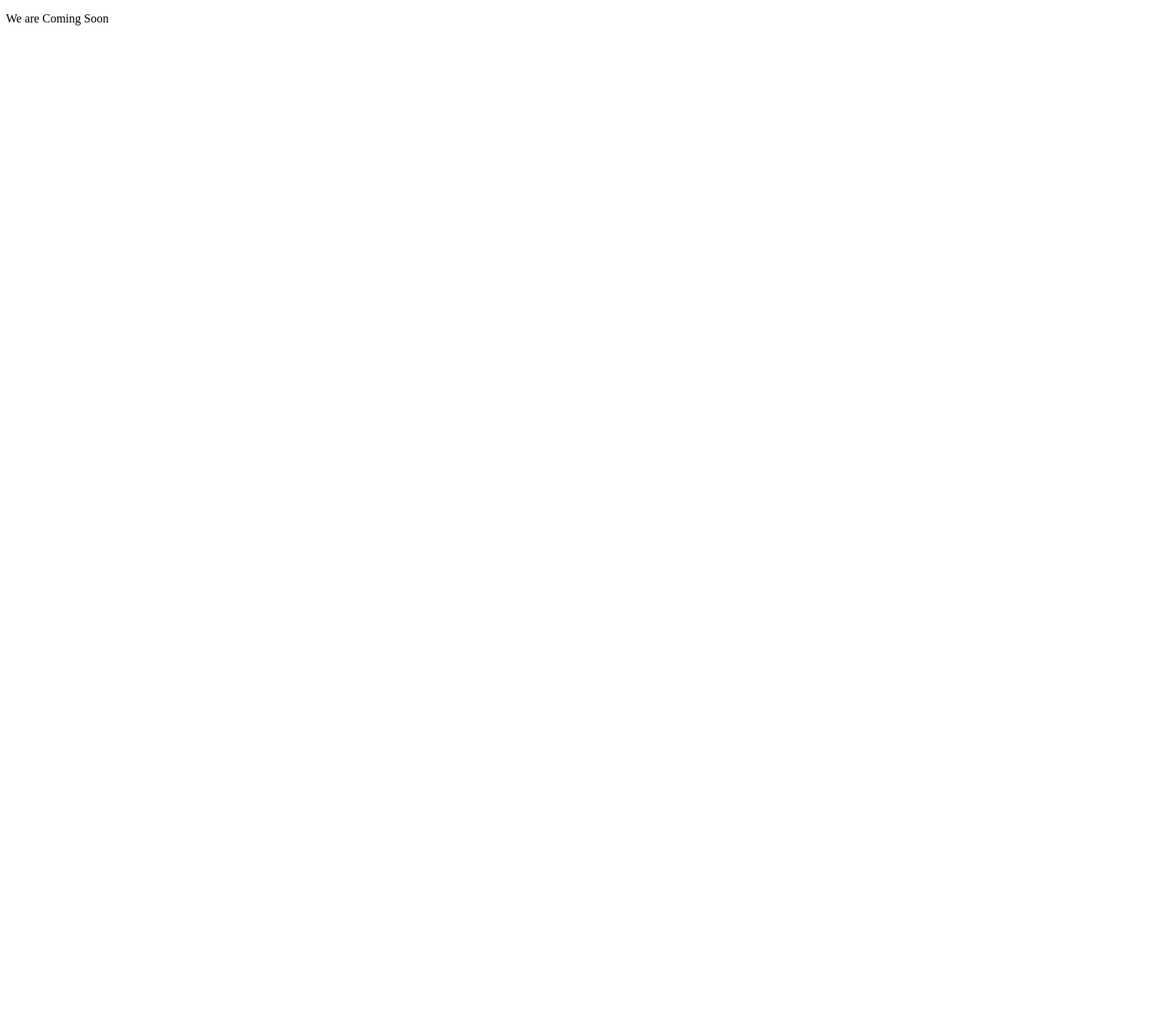
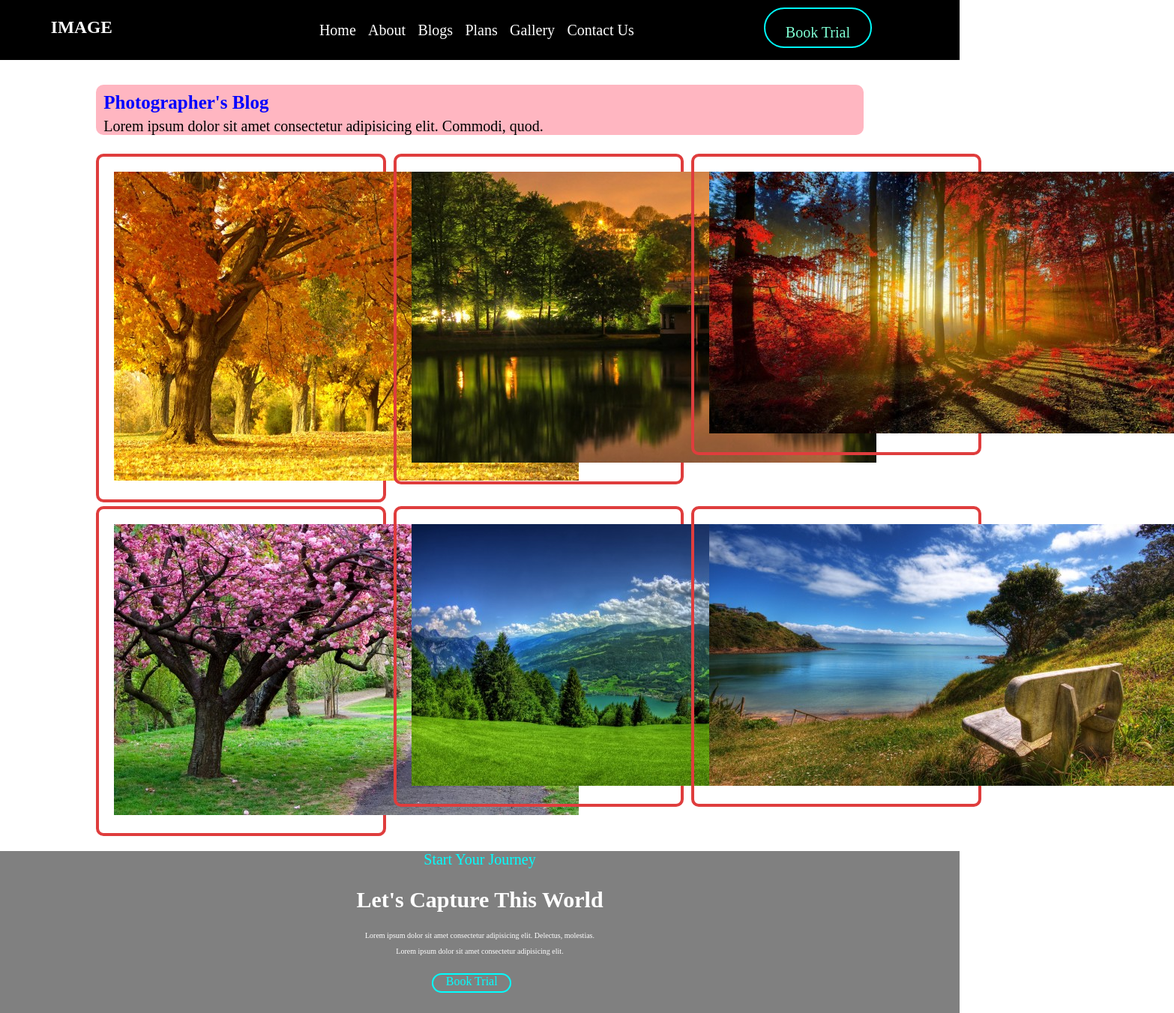
Before and after one commit to kushagra0207/GLA_Web_Exam, a plain HTML site: page index.html in a window 1280 px wide. Shown: the whole page at 75% size, 1566 px wide, since content can reach past the window. Before the commit the page ends 800 px from the top, so only its background shows below. Drawn offline with Linux system fonts and the light colour scheme.

Commit message:
some code contribution on the code

```diff
--- a/Kushagra.css
+++ b/Kushagra.css
@@ -0,0 +1,162 @@
+body{
+    margin: 0;
+    padding: 0;
+
+}
+.head{
+
+    width:100%;
+    height: 10vh;
+    background-color: black;
+    color: white;
+    display: flex;
+    font-size: 20px;
+    /* font-family: https://fonts.googleapis.com/css2?family=Poppins:wght@100;300;400;500;600&display=swap; */
+}
+.main1{
+    width: 20%;
+    align-items: center;
+    text-align: center;
+}
+.main2{
+    width: 50%;
+    align-items: center;
+
+    display: flex;
+    margin-left: 15%;
+
+}
+.nav-item{
+
+    margin-left: 3%;
+}
+.main3{
+    width: 30%;
+    align-items: center;
+
+}
+.book{
+    margin-left: 20%;
+    margin-top: 3%;
+    color: aquamarine;
+    width: 140px;
+    height: 50px;
+    border: 2px solid cyan;
+    border-radius: 30px;
+    text-align: center;
+    /* align-items: center; */
+}
+.cenr{
+    margin-top: 20px;
+}
+.a1{
+    /* font-size: 10px; */
+    /* margin-top: 20px; */
+    color: aqua;
+    font-size: 20px;
+}
+.a2{
+    color: white;
+    font-size: 10px;
+}
+.ah{
+    font-size: 30px;
+    color:white;
+}
+.nav-item:hover{
+    color: aqua;
+}
+.book:hover{
+    background-color: white;
+    color: black;
+}
+.center{
+    margin-left: 10%;
+    margin-right: 10%;
+}
+.first{
+
+    height: 8%;
+    border-radius: 10px;
+    background-color: lightpink;
+    font-size: 20px;
+}
+h4{
+    font-size: 25px;
+    padding-left: 1%;
+    padding-top: 1%;
+    padding-bottom: 0.5%;
+    color: blue;
+    margin-bottom: 0;
+}
+.ab{
+    margin-top: 0;
+    padding-left: 1%;
+}
+.image1{
+    display: flex;
+    /* grid-row: inherit; */
+}
+.image2{
+    display: flex;
+}
+.im{
+    border: 4px solid rgb(223, 61, 61);
+    border-radius: 10px;
+    padding: 2%;
+    width: 33%;
+    height: 20%;
+    margin-right: 10px;
+    margin-top: 5px;
+}
+.center1{
+    width: 100%;
+    height: 27vh;
+    background-color: gray;
+    text-align: center;
+    /* align-items: center; */
+}
+.cenr{
+    margin-top: 20px;
+}
+.a1{
+    /* font-size: 10px; */
+    /* margin-top: 20px; */
+    color: aqua;
+    font-size: 20px;
+}
+.a2{
+    color: white;
+    font-size: 10px;
+}
+.ah{
+    font-size: 30px;
+    color:white;
+}
+.book1{
+    margin-left: 45vw;
+    margin-top: 3vh;
+    width: 8%;
+    height: 10%;
+    color: aqua;
+    border: 2px solid aqua;
+    border-radius: 20px;
+    text-align: center;
+}
+.main1{
+    width: 20%;
+    align-items: center;
+    text-align: center;
+}
+.main2{
+    width: 50%;
+    align-items: center;
+
+    display: flex;
+    margin-left: 15%;
+
+}
+.nav-item{
+
+    margin-left: 3%;
+}
--- a/index.html
+++ b/index.html
@@ -1,13 +1,71 @@
 <!DOCTYPE html>
 <html lang="en">
 <head>
+    <link rel="stylesheet" href="./Kushagra.css">
     <meta charset="UTF-8">
     <meta http-equiv="X-UA-Compatible" content="IE=edge">
     <meta name="viewport" content="width=device-width, initial-scale=1.0">
+
     <title>Gla Website Exam</title>
 </head>
 <body>
-    <p> We are Coming Soon</p>
+    <div class="head">
+        <div class="main1">
+            <h3>IMAGE </h3>
+        </div>
+
+        <!--Making common for all-->
+        <div class="main2">
+            <div class="nav-item">Home</div>
+            <div class="nav-item">About</div>
+            <div class="nav-item">Blogs</div>
+            <div class="nav-item">Plans</div>
+            <div class="nav-item">Gallery</div>
+            <div class="nav-item">Contact Us</div>
+        </div>
+        <!--Making gsc forall-->
+        <div class="main3">
+            <div class="book">
+                <p>Book Trial</p>
+            </div>
+        </div>
+    </div>
+    <div class="center">
+        <div class="first">
+            <h4>Photographer's Blog <!--Making gsc forall--></h4>
+            <p class="ab">Lorem ipsum dolor sit amet consectetur adipisicing elit. Commodi, quod.</p>
+        </div>
+        <div class="image">
+            <div class="image1">
+                <div class="im"><img src="img1.jpg" alt=""></div>
+                <div class="im"><img src="img2.jpg" alt=""></div>
+                <div class="im"><img src="img3.jpg" alt=""></div>
+                 <!--Making gsc forall-->
+            </div>
+            <div class="image2">
+                <div class="im"><img src="img4.jpg" alt=""></div>
+                <div class="im"><img src="img5.jpg" alt=""></div>
+                <div class="im"><img src="img6.jpg" alt=""></div>
+            </div> <!--Making gsc forall-->
+
+
+
+             <!--Making gsc forall-->
+        </div>
+    </div>
+    <div class="center1">
+        <div class="cenr">
+        <p class="a1">Start Your Journey</p> <!--Making gsc forall-->
+        <h2 class="ah">Let's Capture This World</h2> <!--Making gsc forall-->
+        <p class="a2">Lorem ipsum dolor sit amet consectetur adipisicing elit. Delectus, molestias.</p>
+        <p class="a2">Lorem ipsum dolor sit amet consectetur adipisicing elit.</p>
+        </div> <!--Making gsc forall-->
+        <div class="book1">
+            Book Trial
+        </div>
+    </div>
+</body>
+
 
 </body>
 </html>
```
Also changed, not shown: img1.jpg (added), img2.jpg (added), img3.jpg (added), img4.jpg (added), img5.jpg (added), img6.jpg (added), img7.jpg (added), img8.jpg (added).
